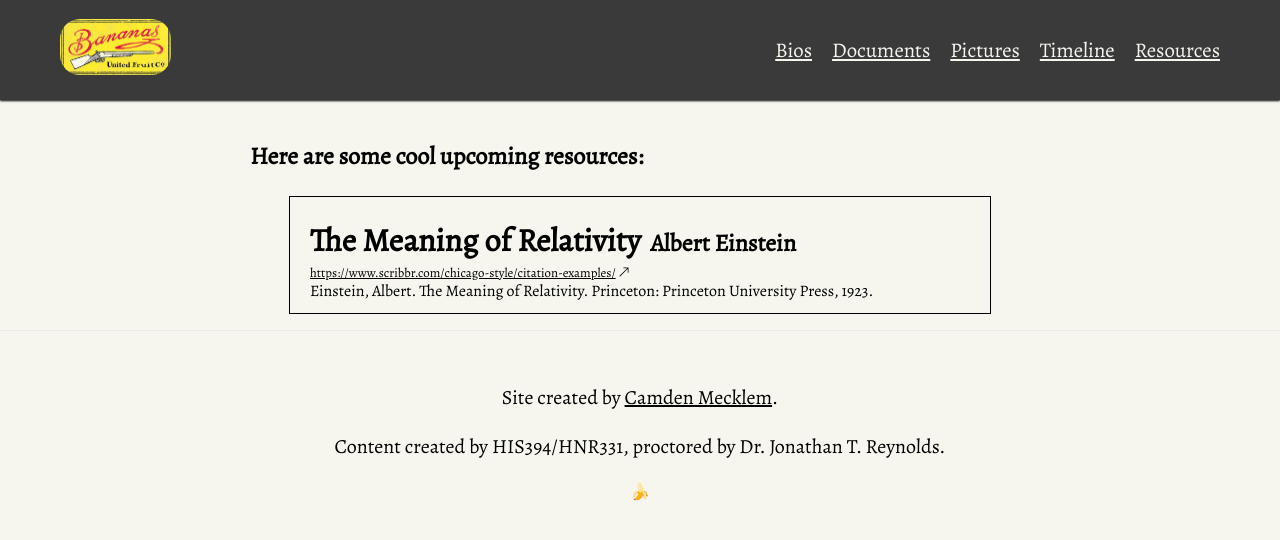
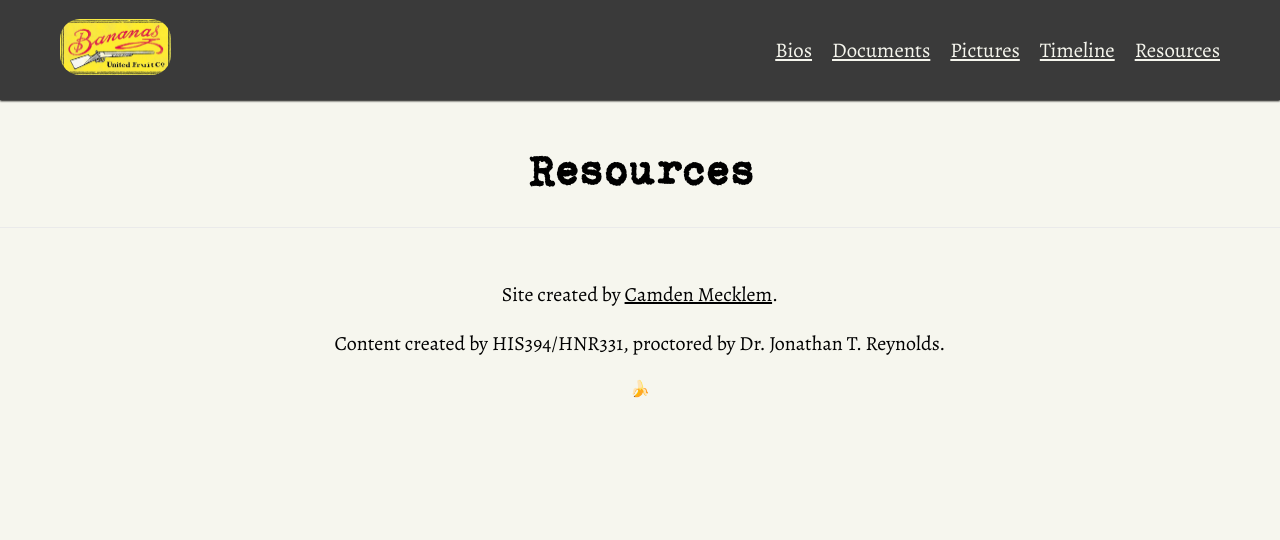
Before and after one commit to mythmakerseven/unitedfruitcompany, a Next.js app: page /resources in a window 1280 px wide. Shown: the top 540 px of the page. Built offline with nearby package versions, Linux system fonts and the light colour scheme.

Commit message:
use typewriter text for page headers

```diff
--- a/pages/bios/index.tsx
+++ b/pages/bios/index.tsx
@@ -4,6 +4,8 @@ import Head from 'next/head'
 import { fetchPosts } from '../../lib/posts'
 import { Post } from '../../lib/types'
 import Container from '../../components/Container'
+import TypewriterScript from '../../components/TypewriterScript'
+import { Header } from '../../styles/PostListings.style'
 
 interface Props {
   posts: Post[]
@@ -17,7 +19,9 @@ const Biographies: NextPage<Props> = ({ posts }) => {
         <meta name="description" content="Biographies related to the United Fruit Company." />
         <link rel="icon" href="/favicon.ico" />
       </Head>
-      <h3>Here are some cool upcoming biographies:</h3>
+      <Header>
+        <TypewriterScript text={'Biographies'} />
+      </Header>
       <ul>
         {posts.map(post => <li key={post.ID}><Link href={`/bios/${post.slug}`}>{post.title}</Link></li>)}
       </ul>
--- a/pages/documents/index.tsx
+++ b/pages/documents/index.tsx
@@ -4,6 +4,8 @@ import Head from 'next/head'
 import { fetchPosts } from '../../lib/posts'
 import { Post } from '../../lib/types'
 import Container from '../../components/Container'
+import { Header } from '../../styles/PostListings.style'
+import TypewriterScript from '../../components/TypewriterScript'
 
 interface Props {
   posts: Post[]
@@ -17,7 +19,9 @@ const Documents: NextPage<Props> = ({ posts }) => {
         <meta name="description" content="Documents related to the United Fruit Company." />
         <link rel="icon" href="/favicon.ico" />
       </Head>
-      <h3>Here are some cool upcoming documents:</h3>
+      <Header>
+        <TypewriterScript text={'Documents'} />
+      </Header>
       <ul>
         {posts.map(post => <li key={post.ID}><Link href={`/documents/${post.slug}`}>{post.title}</Link></li>)}
       </ul>
--- a/pages/pictures/index.tsx
+++ b/pages/pictures/index.tsx
@@ -4,6 +4,8 @@ import Head from 'next/head'
 import { fetchPosts } from '../../lib/posts'
 import { Post } from '../../lib/types'
 import Container from '../../components/Container'
+import { Header } from '../../styles/PostListings.style'
+import TypewriterScript from '../../components/TypewriterScript'
 
 interface Props {
   posts: Post[]
@@ -17,7 +19,9 @@ const Pictures: NextPage<Props> = ({ posts }) => {
         <meta name="description" content="Pictures related to the United Fruit Company." />
         <link rel="icon" href="/favicon.ico" />
       </Head>
-      <h3>Here are some cool upcoming pictures:</h3>
+      <Header>
+        <TypewriterScript text={'Pictures'} />
+      </Header>
       <ul>
         {posts.map(post => <li key={post.ID}><Link href={`/pictures/${post.slug}`}>{post.title}</Link></li>)}
       </ul>
--- a/pages/resources/index.tsx
+++ b/pages/resources/index.tsx
@@ -4,7 +4,8 @@ import Head from 'next/head'
 import { fetchPosts } from '../../lib/posts'
 import { Post } from '../../lib/types'
 import Container from '../../components/Container'
-import Resource from '../../components/Resource'
+import TypewriterScript from '../../components/TypewriterScript'
+import { Header } from '../../styles/PostListings.style'
 
 interface Props {
   posts: Post[]
@@ -18,15 +19,9 @@ const Resources: NextPage<Props> = ({ posts }) => {
         <meta name="description" content="Resources related to the United Fruit Company." />
         <link rel="icon" href="/favicon.ico" />
       </Head>
-      <h3>Here are some cool upcoming resources:</h3>
-
-      <Resource
-        title='The Meaning of Relativity'
-        author='Albert Einstein'
-        url='https://www.scribbr.com/chicago-style/citation-examples/'
-        citation='Einstein, Albert. The Meaning of Relativity. Princeton: Princeton University Press, 1923.'
-      />
-
+      <Header>
+        <TypewriterScript text={'Resources'} />
+      </Header>
       <ul>
         {posts.map(post => <li key={post.ID}><Link href={`/resources/${post.slug}`}>{post.title}</Link></li>)}
       </ul>
--- a/pages/timeline/index.tsx
+++ b/pages/timeline/index.tsx
@@ -4,6 +4,8 @@ import Head from 'next/head'
 import { fetchPosts } from '../../lib/posts'
 import { Post } from '../../lib/types'
 import Container from '../../components/Container'
+import TypewriterScript from '../../components/TypewriterScript'
+import { Header } from '../../styles/PostListings.style'
 
 interface Props {
   posts: Post[]
@@ -17,7 +19,9 @@ const Timeline: NextPage<Props> = ({ posts }) => {
         <meta name="description" content="The United Fruit Company Timeline." />
         <link rel="icon" href="/favicon.ico" />
       </Head>
-      <h3>Here are some cool upcoming timeline posts:</h3>
+      <Header>
+        <TypewriterScript text={'Timeline'} />
+      </Header>
       <ul>
         {posts.map(post => <li key={post.ID}><Link href={`/timeline/${post.slug}`}>{post.title}</Link></li>)}
       </ul>
--- /dev/null
+++ b/styles/PostListings.style.ts
@@ -0,0 +1,6 @@
+import styled from 'styled-components'
+
+export const Header = styled.h1`
+  font-family: 'Urania Czech';
+  text-align: center;
+`
```
